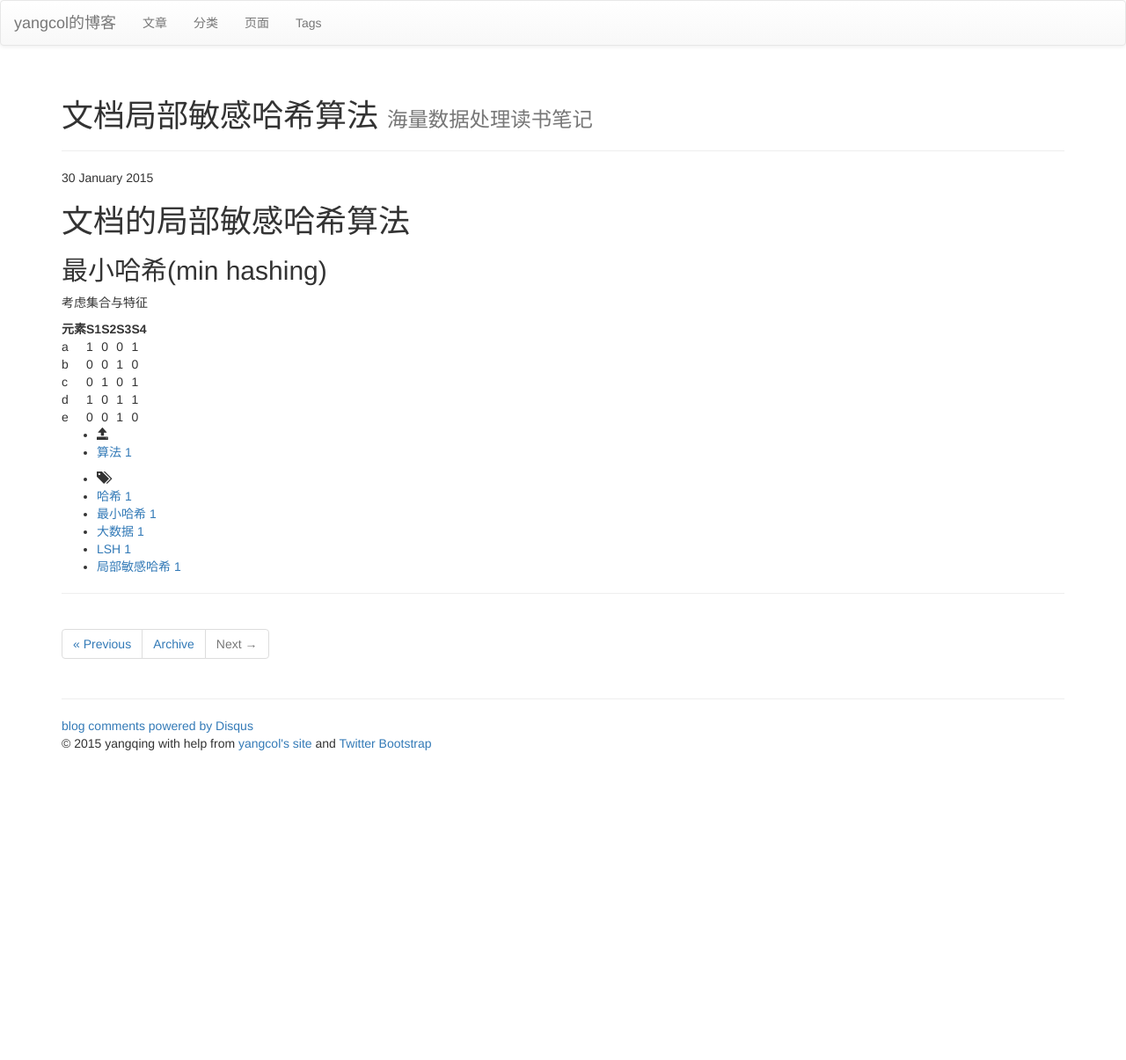
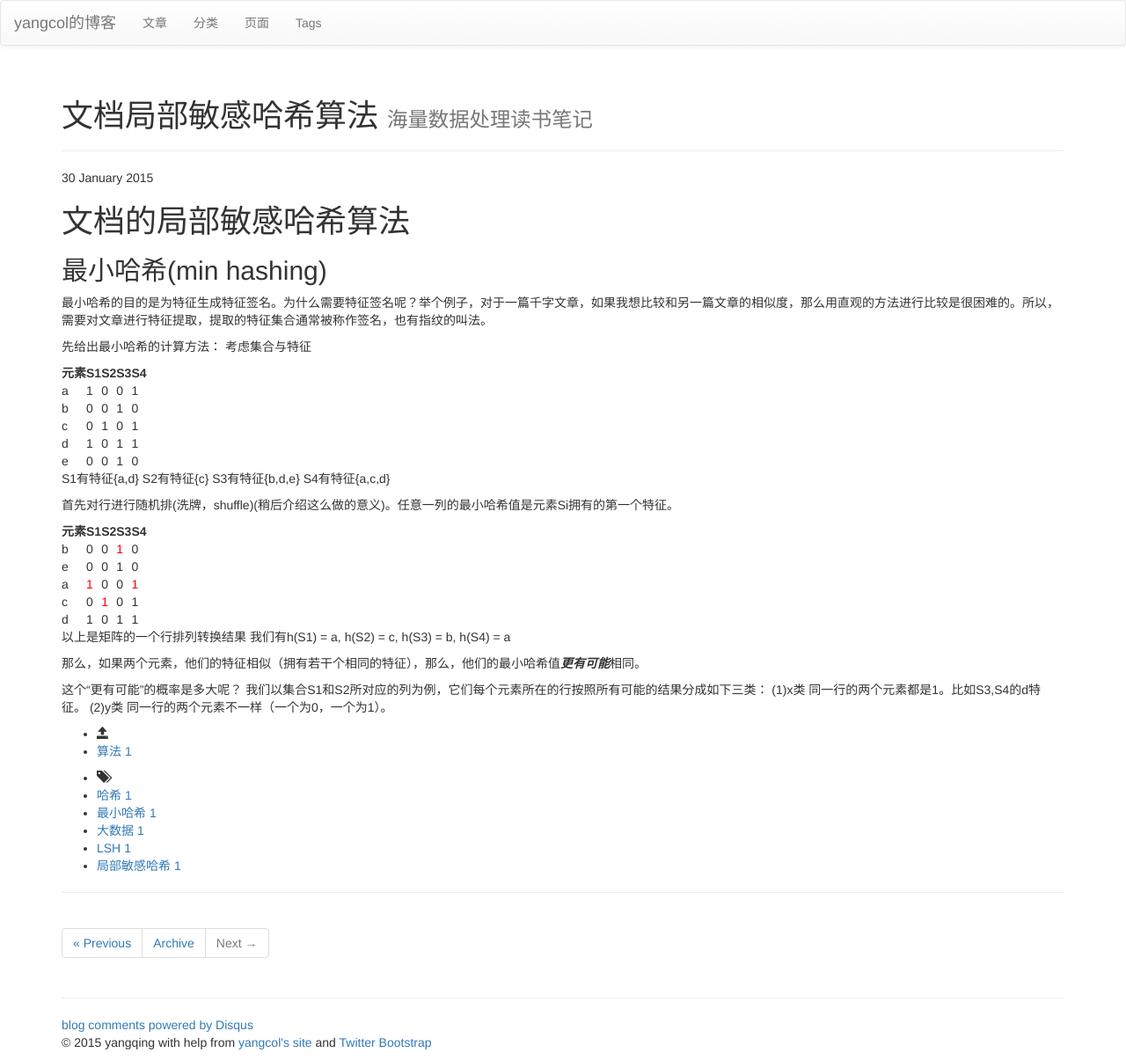
Before and after one commit to yangcol/yangcol.github.com, a Jekyll site: the page built from _posts/2015-1/2015-1-30-文档局部敏感哈希算法.md, in a window 1280 px wide. Shown: the whole page at 88% size. Built offline with Jekyll 4.4.1, drawn with Linux system fonts in a browser that asks for light colours; nearby versions of some CDN libraries; library files that are not in the unit come from our copies; comment, search, counter and statistics services are not loaded; before the commit the page ends 900 px from its top, so only the background shows below that.

Commit message:
offee-script

```diff
--- a/_posts/2015-1/2015-1-30-文档局部敏感哈希算法.md
+++ b/_posts/2015-1/2015-1-30-文档局部敏感哈希算法.md
@@ -9,6 +9,9 @@ tags : [哈希, 最小哈希, 大数据, LSH, 局部敏感哈希]
 #文档的局部敏感哈希算法
 
 ## 最小哈希(min hashing)
+最小哈希的目的是为特征生成特征签名。为什么需要特征签名呢？举个例子，对于一篇千字文章，如果我想比较和另一篇文章的相似度，那么用直观的方法进行比较是很困难的。所以，需要对文章进行特征提取，提取的特征集合通常被称作签名，也有指纹的叫法。
+
+先给出最小哈希的计算方法：
 考虑集合与特征
 
 元素| S1|S2|S3|S4
@@ -18,3 +21,30 @@ b|0|0|1|0
 c|0|1|0|1
 d|1|0|1|1
 e|0|0|1|0
+
+S1有特征{a,d}
+S2有特征{c}
+S3有特征{b,d,e}
+S4有特征{a,c,d}
+
+首先对行进行随机排(洗牌，shuffle)(稍后介绍这么做的意义)。任意一列的最小哈希值是元素Si拥有的第一个特征。
+
+元素| S1|S2|S3|S4
+-----|---|---|---|---
+b|0|0|<font color="#F00">1</font>|0
+e|0|0|1|0
+a|<font color="#F00">1</font>|0|0|<font color="#F00">1</font>
+c|0|<font color="#F00">1</font>|0|1
+d|1|0|1|1
+
+以上是矩阵的一个行排列转换结果
+我们有h(S1) = a, h(S2) = c, h(S3) = b, h(S4) = a
+
+那么，如果两个元素，他们的特征相似（拥有若干个相同的特征），那么，他们的最小哈希值***更有可能***相同。
+
+这个“更有可能”的概率是多大呢？
+我们以集合S1和S2所对应的列为例，它们每个元素所在的行按照所有可能的结果分成如下三类：
+(1)x类
+	同一行的两个元素都是1。比如S3,S4的d特征。
+(2)y类
+	同一行的两个元素不一样（一个为0，一个为1）。
```
Also changed, not shown: 4 other files.
